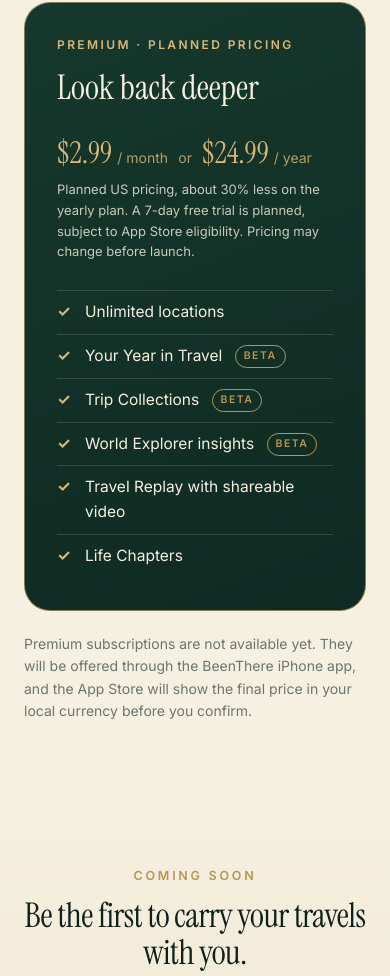
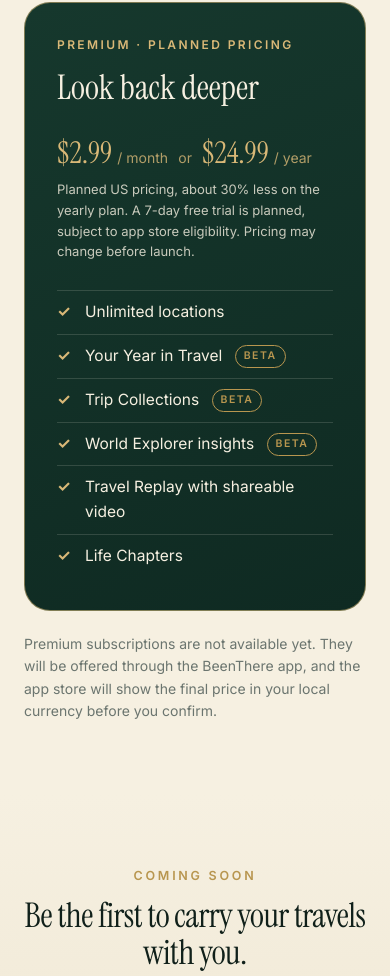
Before and after one commit to jeanninejersey-rgb/beentheretravel-site, a plain HTML site: page index.html in a window 390 px wide. Shown: the part 7037-8013 px from the top of the page. Drawn offline with Linux system fonts and the light colour scheme.

Commit message:
Make Premium note store-neutral for iPhone and Android
Co-Authored-By: Claude Sonnet 5.5 <noreply@anthropic.com>
Claude-Session: https://claude.ai/code/session_01PP67knWmRzBwYBR77Da1uY

```diff
--- a/index.html
+++ b/index.html
@@ -380,7 +380,7 @@
         <div class="lbl">Premium &middot; planned pricing</div>
         <h3>Look back deeper</h3>
         <div class="price">$2.99 <small>/ month</small> &nbsp;<small>or</small>&nbsp; $24.99 <small>/ year</small></div>
-        <div class="fine">Planned US pricing, about 30% less on the yearly plan. A 7-day free trial is planned, subject to App Store eligibility. Pricing may change before launch.</div>
+        <div class="fine">Planned US pricing, about 30% less on the yearly plan. A 7-day free trial is planned, subject to app store eligibility. Pricing may change before launch.</div>
         <ul>
           <li>Unlimited locations</li>
           <li>Your Year in Travel <span class="tag">Beta</span></li>
@@ -391,7 +391,7 @@
         </ul>
       </article>
     </div>
-    <p class="plans-note">Premium subscriptions are not available yet. They will be offered through the BeenThere iPhone app, and the App Store will show the final price in your local currency before you confirm.</p>
+    <p class="plans-note">Premium subscriptions are not available yet. They will be offered through the BeenThere app, and the app store will show the final price in your local currency before you confirm.</p>
   </div>
 </section>
 
```
